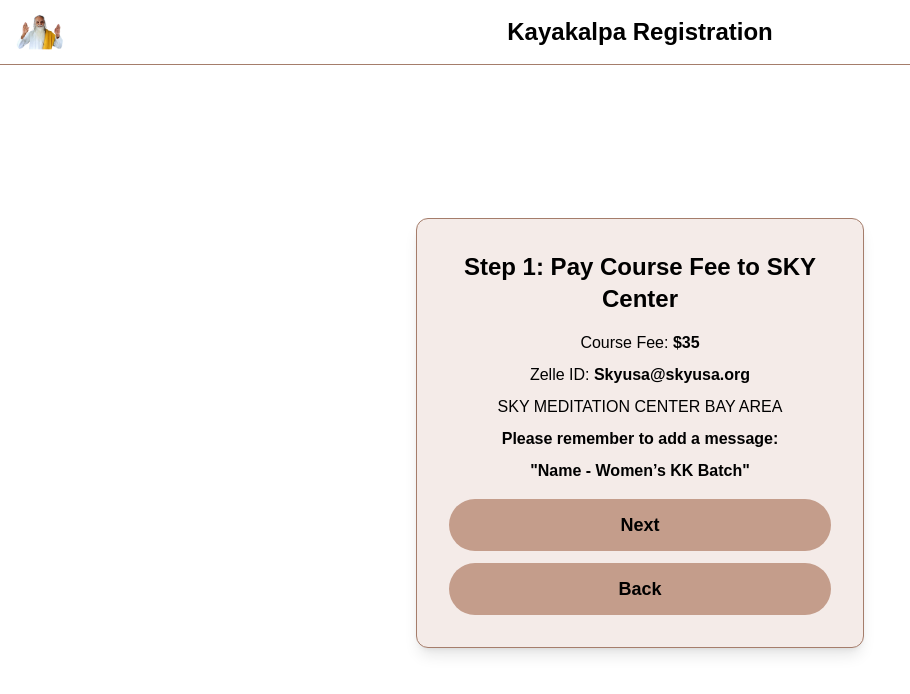
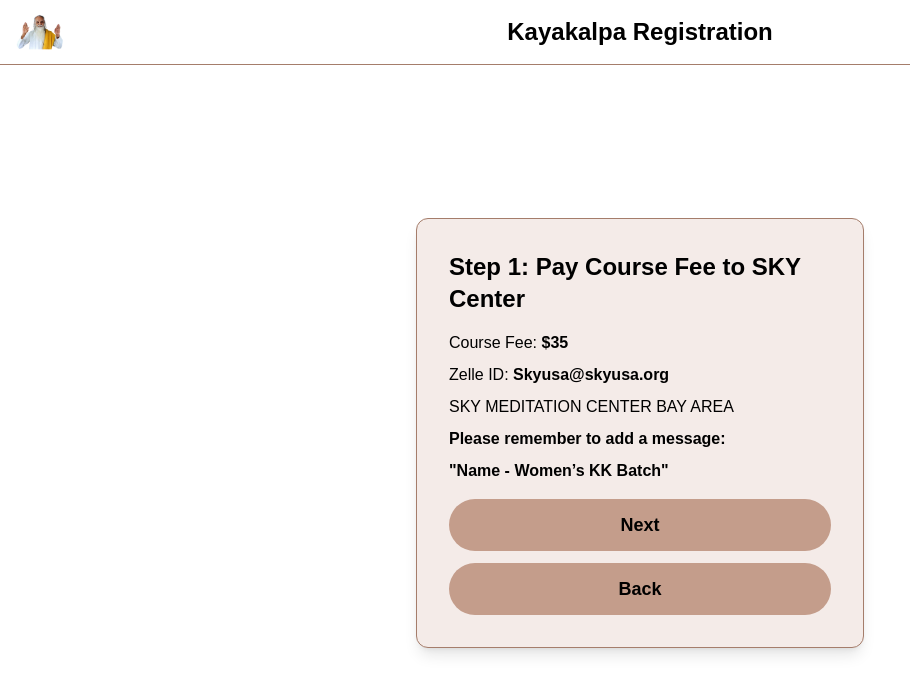
Before and after one commit to Itz-Viggy/Yoga-Registration, a Next.js app: page /register/step1 in a window 1280 px wide. Shown: the top 694 px of the page, without its empty margins (0-910 px from the left). Built offline with nearby package versions, Linux system fonts and the light colour scheme.

Commit message:
Left Align

```diff
--- a/src/app/register/step1/page.tsx
+++ b/src/app/register/step1/page.tsx
@@ -40,7 +40,7 @@
       {/* Main Content */}
       <div className="flex-1 flex items-center justify-center p-4">
         <div
-          className="w-full max-w-md p-8 rounded-xl shadow-lg border text-center space-y-4"
+          className="w-full max-w-md p-8 rounded-xl shadow-lg border text-left space-y-4"
           style={{ backgroundColor: "#f4ebe8", borderColor: "#a57d6b" }}
         >
           <h2 className="text-2xl font-bold text-black mb-4">
```
